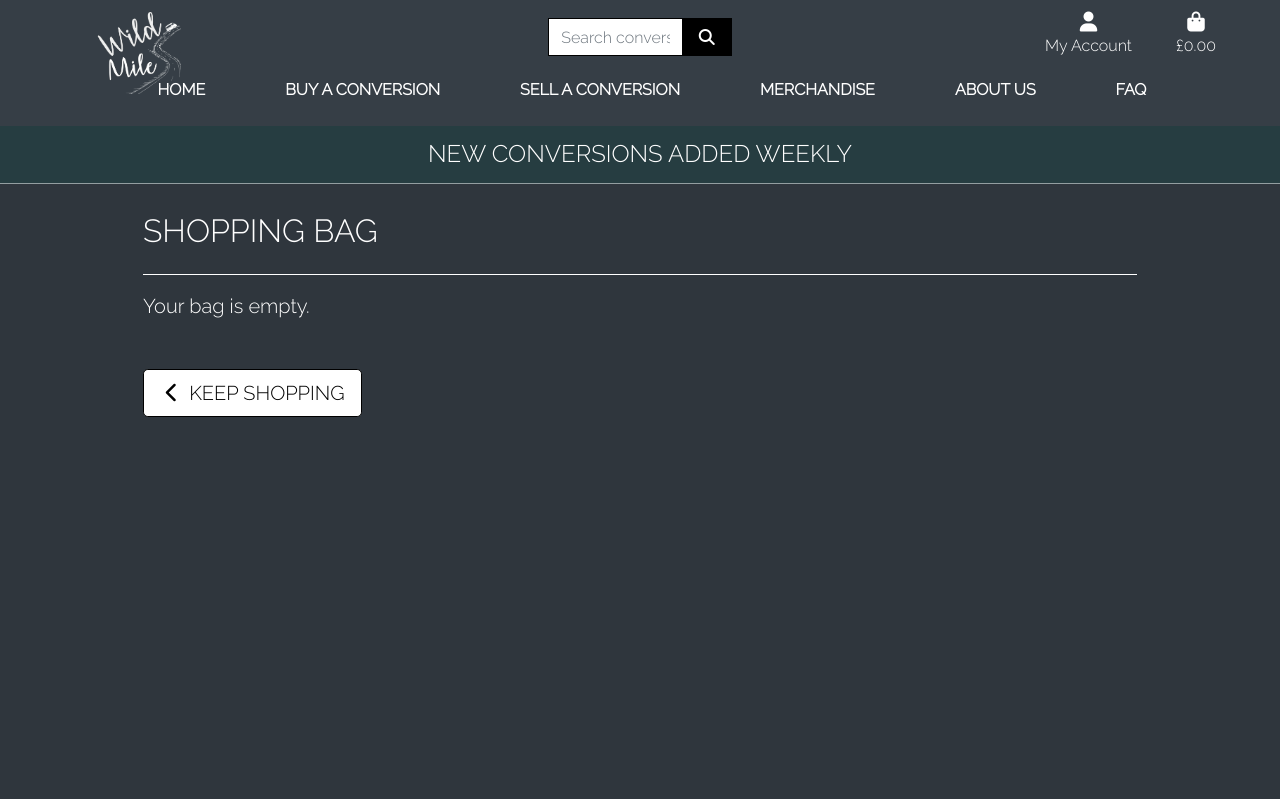
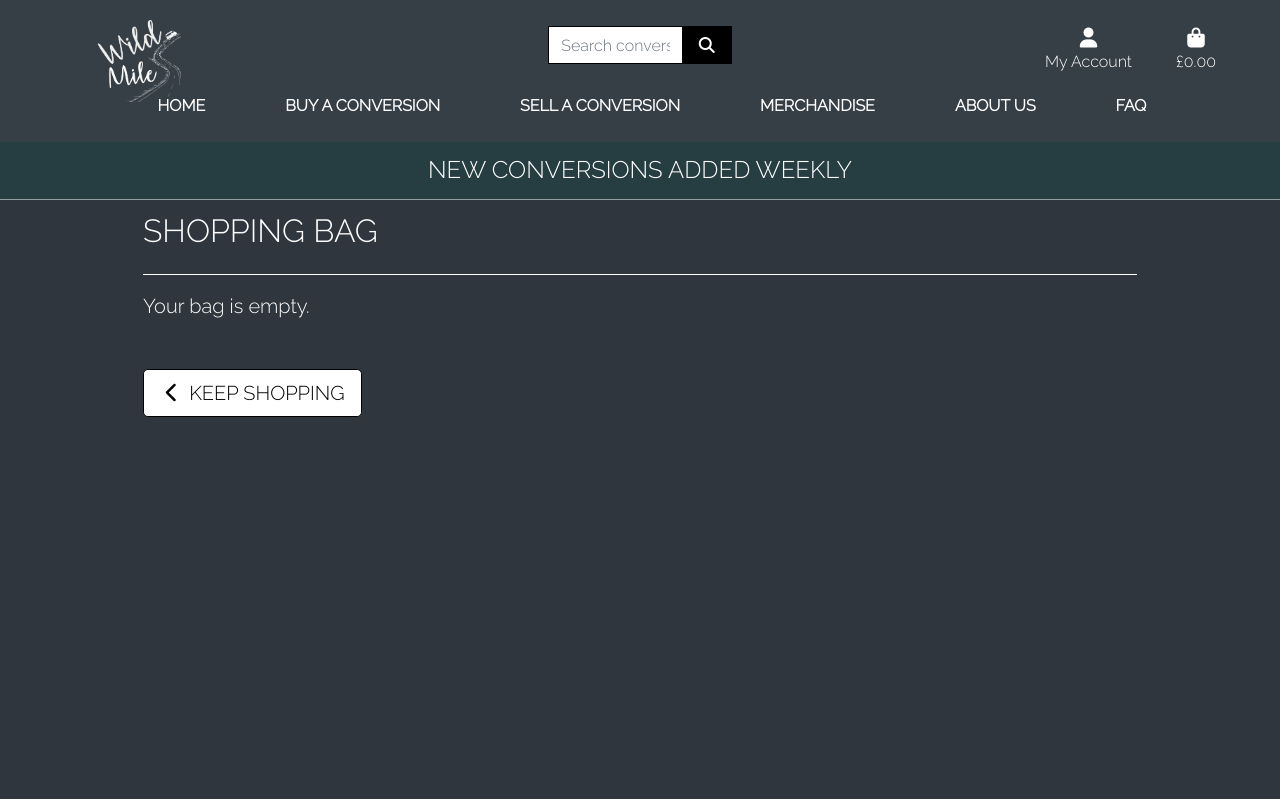
Before and after one commit to jamie120/ms4-wild-mile, a Django app: page /bag/ in a window 1280 px wide. Shown: the top 799 px of the page. Run offline with Django 3.2, Linux system fonts and the light colour scheme; some libraries are stand-ins or nearby versions; some web fonts are replaced.

Commit message:
Add padding to my account and bag icons

```diff
--- a/templates/base.html
+++ b/templates/base.html
@@ -61,7 +61,7 @@
                 </form>
             </div>
             <div class="col-12 pr-5 col-lg-4 col-xl-5 my-auto py-1 py-lg-0">
-                <ul class="list-inline list-unstyled text-center text-lg-right my-0">
+                <ul class="list-inline list-unstyled mt-3 text-center text-lg-right my-0">
                     <li class="list-inline-item dropdown">
                         <a class="text-white nav-link" href="#" id="user-options" data-toggle="dropdown" aria-haspopup="true" aria-expanded="false">
                             <div class="text-center">
```
